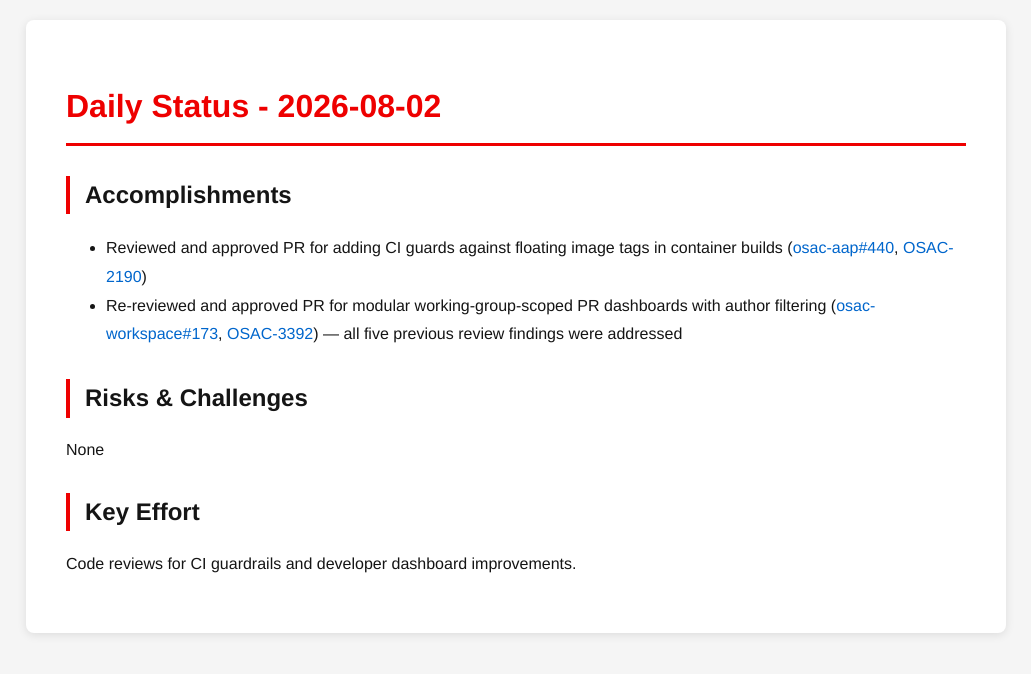
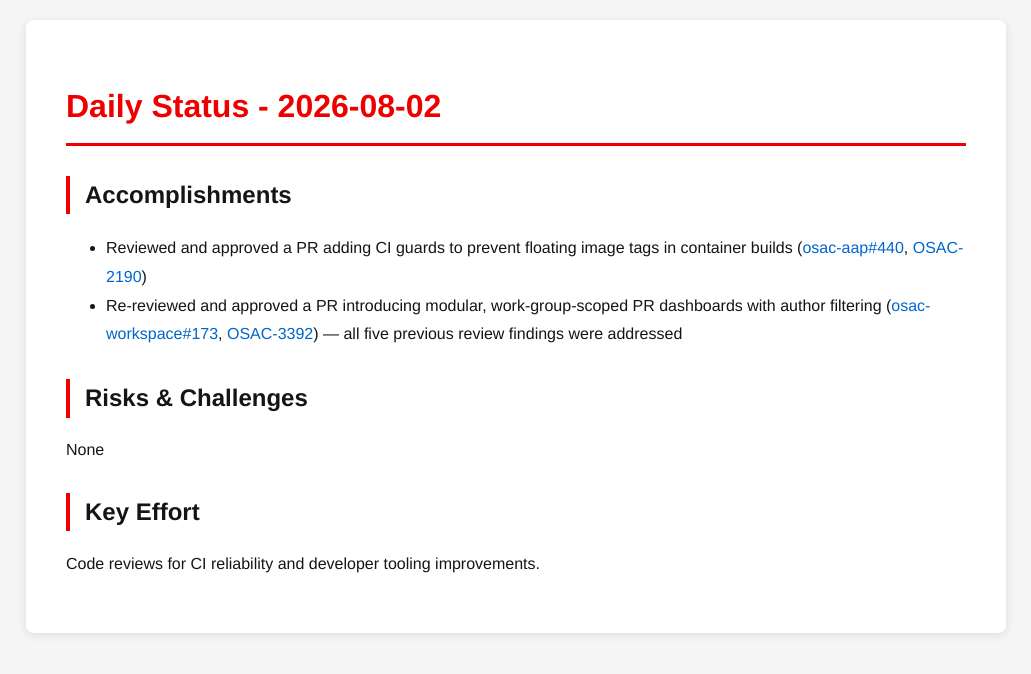
Before and after one commit to tzvatot/daily-status, a Jekyll site: the page built from 2026-08-02.md, in a window 1280 px wide. Shown: the top 674 px of the page, without its empty margins (124-1155 px from the left). Built offline with Jekyll 4.4.1, drawn with Linux system fonts in a browser that asks for light colours.

Commit message:
Daily status update - 2026-08-02

```diff
--- a/2026-08-02.md
+++ b/2026-08-02.md
@@ -7,11 +7,11 @@
 # Daily Status - 2026-08-02
 
 ## Accomplishments
-- Reviewed and approved PR for adding CI guards against floating image tags in container builds ([osac-aap#440](https://github.com/osac-project/osac-aap/pull/440), [OSAC-2190](https://redhat.atlassian.net/browse/OSAC-2190))
-- Re-reviewed and approved PR for modular working-group-scoped PR dashboards with author filtering ([osac-workspace#173](https://github.com/osac-project/osac-workspace/pull/173), [OSAC-3392](https://redhat.atlassian.net/browse/OSAC-3392)) — all five previous review findings were addressed
+- Reviewed and approved a PR adding CI guards to prevent floating image tags in container builds ([osac-aap#440](https://github.com/osac-project/osac-aap/pull/440), [OSAC-2190](https://redhat.atlassian.net/browse/OSAC-2190))
+- Re-reviewed and approved a PR introducing modular, work-group-scoped PR dashboards with author filtering ([osac-workspace#173](https://github.com/osac-project/osac-workspace/pull/173), [OSAC-3392](https://redhat.atlassian.net/browse/OSAC-3392)) — all five previous review findings were addressed
 
 ## Risks & Challenges
 None
 
 ## Key Effort
-Code reviews for CI guardrails and developer dashboard improvements.
+Code reviews for CI reliability and developer tooling improvements.
```
